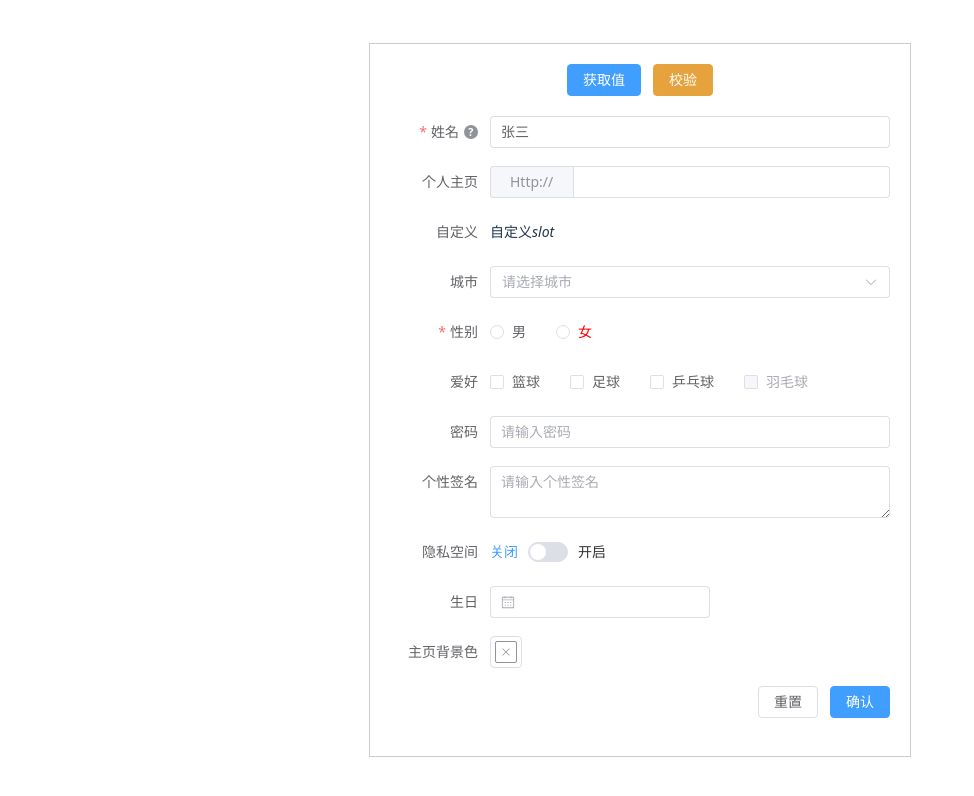
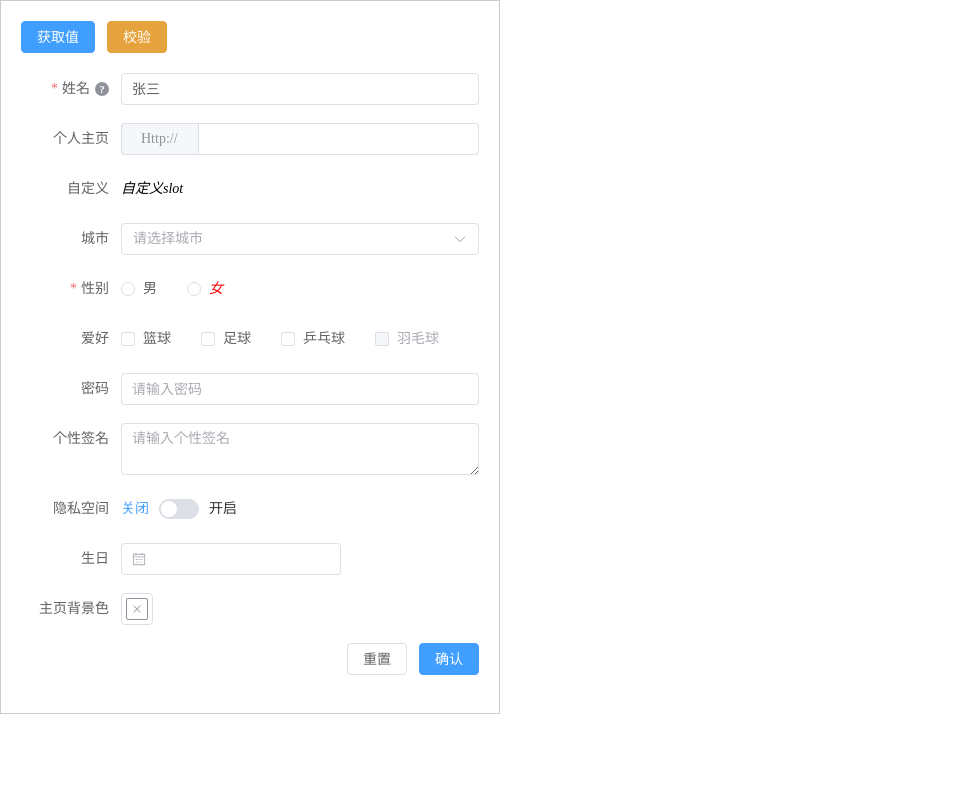
Before and after one commit to jieci0825/element-plus-pro, a Vue app in the folder play/: page / in a window 1280 px wide. Shown: the top 796 px of the page, without its empty margins (0-974 px from the left). Built offline with nearby package versions, Linux system fonts and the light colour scheme.

Commit message:
style(play): 重置 css 默认样式

```diff
--- a/play/src/style.css
+++ b/play/src/style.css
@@ -1,79 +1,5 @@
-:root {
-  font-family: system-ui, Avenir, Helvetica, Arial, sans-serif;
-  line-height: 1.5;
-  font-weight: 400;
-
-  color-scheme: light dark;
-  color: rgba(255, 255, 255, 0.87);
-  background-color: #242424;
-
-  font-synthesis: none;
-  text-rendering: optimizeLegibility;
-  -webkit-font-smoothing: antialiased;
-  -moz-osx-font-smoothing: grayscale;
+* {
+    margin: 0;
+    padding: 0;
+    box-sizing: border-box;
 }
-
-a {
-  font-weight: 500;
-  color: #646cff;
-  text-decoration: inherit;
-}
-a:hover {
-  color: #535bf2;
-}
-
-body {
-  margin: 0;
-  display: flex;
-  place-items: center;
-  min-width: 320px;
-  min-height: 100vh;
-}
-
-h1 {
-  font-size: 3.2em;
-  line-height: 1.1;
-}
-
-button {
-  border-radius: 8px;
-  border: 1px solid transparent;
-  padding: 0.6em 1.2em;
-  font-size: 1em;
-  font-weight: 500;
-  font-family: inherit;
-  background-color: #1a1a1a;
-  cursor: pointer;
-  transition: border-color 0.25s;
-}
-button:hover {
-  border-color: #646cff;
-}
-button:focus,
-button:focus-visible {
-  outline: 4px auto -webkit-focus-ring-color;
-}
-
-.card {
-  padding: 2em;
-}
-
-#app {
-  max-width: 1280px;
-  margin: 0 auto;
-  padding: 2rem;
-  text-align: center;
-}
-
-@media (prefers-color-scheme: light) {
-  :root {
-    color: #213547;
-    background-color: #ffffff;
-  }
-  a:hover {
-    color: #747bff;
-  }
-  button {
-    background-color: #f9f9f9;
-  }
-}
```
